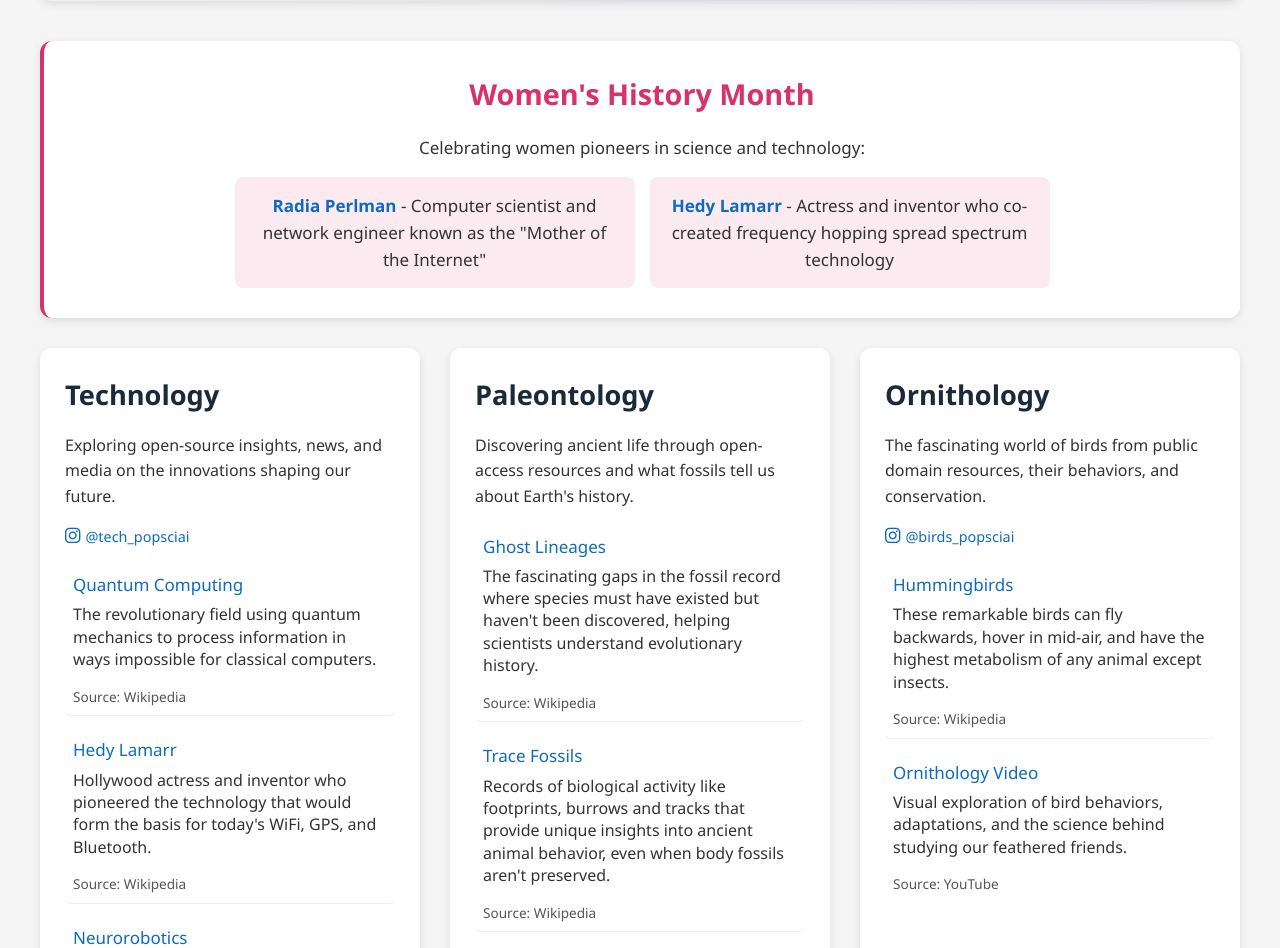
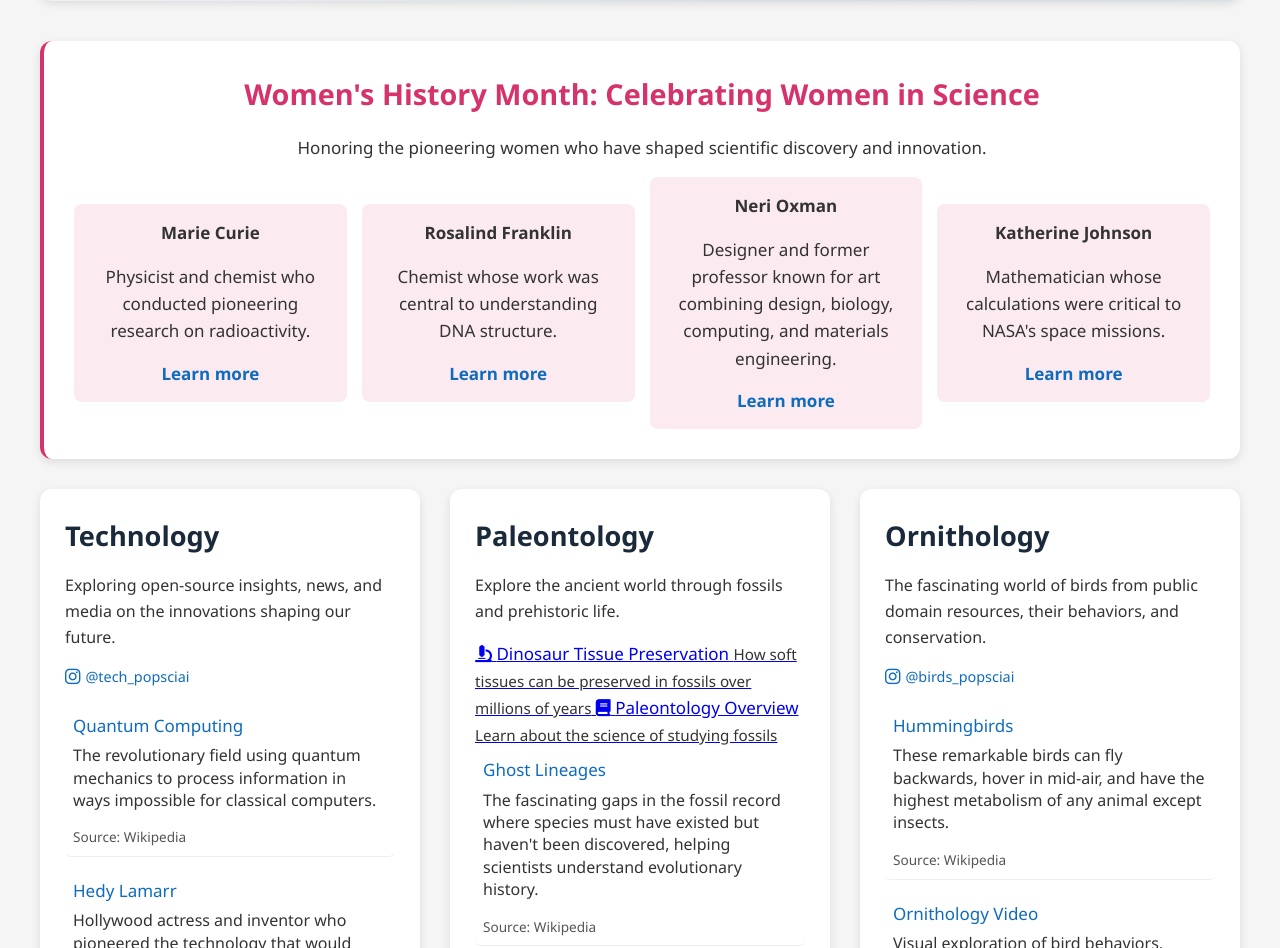
Before and after one commit to zsintech/popsci.ai, a plain HTML site: page index.html in a window 1280 px wide. Shown: the part 362-1310 px from the top of the page. Drawn offline with Linux system fonts and the light colour scheme.

Commit message:
Added Neri Oxman to Women's History Month and dinosaur tissue article to paleontology

```diff
--- a/index.html
+++ b/index.html
@@ -499,11 +499,29 @@
             </header>
 
             <div class="womens-history-month">
-                <h3>Women's History Month</h3>
-                <p>Celebrating women pioneers in science and technology:</p>
+                <h3>Women's History Month: Celebrating Women in Science</h3>
+                <p>Honoring the pioneering women who have shaped scientific discovery and innovation.</p>
                 <ul>
-                    <li><a href="https://click.popsci.ai/RadiaPerlman">Radia Perlman</a> - Computer scientist and network engineer known as the "Mother of the Internet"</li>
-                    <li><a href="https://click.popsci.ai/HedyLamarr">Hedy Lamarr</a> - Actress and inventor who co-created frequency hopping spread spectrum technology</li>
+                    <li>
+                        <strong>Marie Curie</strong>
+                        <p>Physicist and chemist who conducted pioneering research on radioactivity.</p>
+                        <a href="https://en.wikipedia.org/wiki/Marie_Curie" target="_blank">Learn more</a>
+                    </li>
+                    <li>
+                        <strong>Rosalind Franklin</strong>
+                        <p>Chemist whose work was central to understanding DNA structure.</p>
+                        <a href="https://en.wikipedia.org/wiki/Rosalind_Franklin" target="_blank">Learn more</a>
+                    </li>
+                    <li>
+                        <strong>Neri Oxman</strong>
+                        <p>Designer and former professor known for art combining design, biology, computing, and materials engineering.</p>
+                        <a href="https://en.m.wikipedia.org/wiki/Neri_Oxman" target="_blank">Learn more</a>
+                    </li>
+                    <li>
+                        <strong>Katherine Johnson</strong>
+                        <p>Mathematician whose calculations were critical to NASA's space missions.</p>
+                        <a href="https://en.wikipedia.org/wiki/Katherine_Johnson" target="_blank">Learn more</a>
+                    </li>
                 </ul>
             </div>
 
@@ -553,9 +571,21 @@
                     </ul>
                 </div>
 
-                <div class="topic-card">
+                <div class="topic-card" id="paleontology">
                     <h2>Paleontology</h2>
-                    <p>Discovering ancient life through open-access resources and what fossils tell us about Earth's history.</p>
+                    <p>Explore the ancient world through fossils and prehistoric life.</p>
+                    <div class="links">
+                        <a href="https://click.popsci.ai/DinosaurTissue" target="_blank" class="link-item">
+                            <i class="fas fa-microscope"></i>
+                            <span class="link-title">Dinosaur Tissue Preservation</span>
+                            <span class="link-description">How soft tissues can be preserved in fossils over millions of years</span>
+                        </a>
+                        <a href="https://en.wikipedia.org/wiki/Paleontology" target="_blank" class="link-item">
+                            <i class="fas fa-book"></i>
+                            <span class="link-title">Paleontology Overview</span>
+                            <span class="link-description">Learn about the science of studying fossils</span>
+                        </a>
+                    </div>
                     <ul class="links-list">
                         <li>
                             <a href="https://click.popsci.ai/ghostlineages">Ghost Lineages</a>
```
